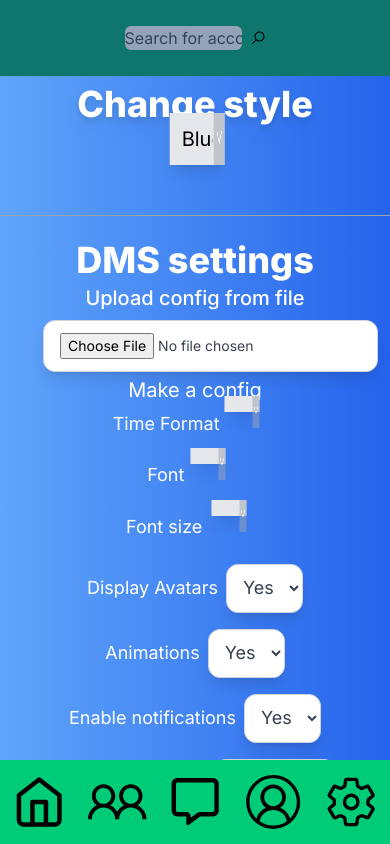
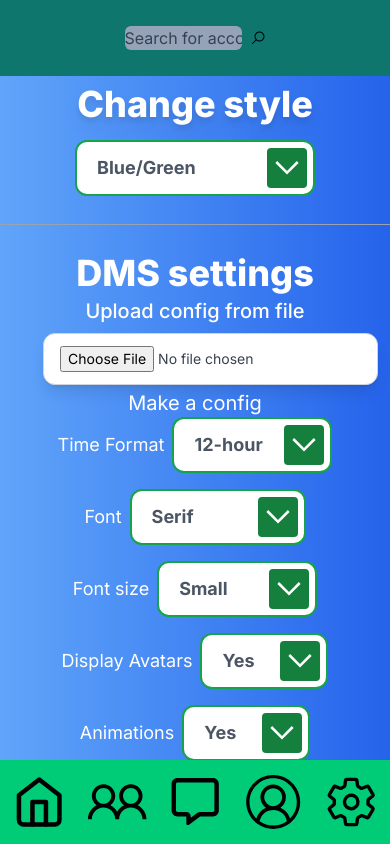
Before and after one commit to SqnkaBG/ChatApp, a Next.js app: page /settings in a window 390 px wide. Built offline with nearby package versions, Linux system fonts and the light colour scheme.

Commit message:
new selectbox design!!!!

```diff
--- a/app/settings/page.tsx
+++ b/app/settings/page.tsx
@@ -88,14 +88,14 @@ export default function Settings() {
                             Change style
                         </h1>
                         <form onSubmit={handleSubmit}>
-                            <div className="ml-[15%] flex justify-center pt-[4%]">
+                            <div className="mt-4 flex flex-row justify-center">
                                 <SelectBox
                                     value={selectValue}
-                                    className="w-[14vw] p-3 text-xl"
                                     onChange={(e) => {
                                         setStyle(e.target.value);
                                         setSelectValue(e.target.value);
                                     }}
+                                    className="h-14 w-60"
                                 >
                                     <option value="1">Blue/Green</option>
                                     <option value="2">Red/Black</option>
@@ -103,7 +103,7 @@ export default function Settings() {
                                     <option value="4">Orange/Yellow</option>
                                 </SelectBox>
                             </div>
-                            <hr className="my-6 border-gray-400" />
+                            <hr className="my-7 border-gray-400" />
 
                             <h1
                                 className={`${text} drop-shadow-lg" flex items-center justify-center text-4xl font-extrabold`}
@@ -130,110 +130,142 @@ export default function Settings() {
                                 Make a config
                             </h2>
                             <div className="flex flex-col items-center justify-center space-y-4">
-                                <div className="flex w-full items-center justify-center md:pl-[3%]">
+                                <div className="flex w-full flex-row items-center justify-center space-x-2">
                                     <label className={`${text} text-lg`}>
                                         {"Time Format"}
                                     </label>
-                                    <div className="ml-[5.8%] mt-[2%] justify-center">
                                     <SelectBox
-                                            onChange={undefined}
-                                            value={undefined}
-                                            className="h-[2vw] w-[9vw] p-2 text-base"
+                                        onChange={(e) => {
+                                            console.log(e.target.value);
+                                        }}
+                                        className="h-14 w-40"
+                                        value=""
                                     >
                                         <option>12-hour</option>
                                         <option>24-hour</option>
                                     </SelectBox>
                                 </div>
-                                </div>
-                                <div className="flex w-full flex-row justify-center md:pl-[7%]">
-                                    <label
-                                        className={`${text} mt-[0.2%] text-lg`}
-                                    >
+                                <div className="flex w-full flex-row items-center justify-center space-x-2 md:pl-[4%]">
+                                    <label className={`${text} text-lg`}>
                                         {"Font"}
                                     </label>
-                                    <div className="ml-[6%] mt-[1%] flex justify-center">
                                     <SelectBox
-                                            onChange={undefined}
-                                            value={undefined}
-                                            className="h-[2vw] w-[9vw] p-2 text-base"
+                                        onChange={(e) => {
+                                            console.log(e.target.value);
+                                        }}
+                                        className="h-14 w-44"
+                                        value=""
                                     >
                                         <option>Serif</option>
                                         <option>Sans-serif</option>
                                         <option>Arial</option>
                                     </SelectBox>
                                 </div>
-                                </div>
-                                <div className="flex w-full justify-center md:pl-[4%]">
-                                    <label
-                                        className={`${text} mt-[0.2%] text-lg`}
-                                    >
+                                <div className="flex w-full flex-row items-center justify-center space-x-2 md:pl-[4%]">
+                                    <label className={`${text} text-lg`}>
                                         {"Font size"}
                                     </label>
-                                    <div className="mt-[1%] flex justify-center pl-[6.8%]">
                                     <SelectBox
-                                            onChange={undefined}
-                                            value={undefined}
-                                            className="h-[2vw] w-[9vw] p-2 text-base"
+                                        onChange={(e) => {
+                                            console.log(e.target.value);
+                                        }}
+                                        className="h-14 w-40"
+                                        value=""
                                     >
                                         <option>Small</option>
                                         <option>Medium</option>
                                         <option>Large</option>
                                     </SelectBox>
                                 </div>
-                                </div>
                                 <div className="flex w-full flex-row items-center justify-center space-x-2">
                                     <label className={`${text} text-lg`}>
                                         {"Display Avatars"}
                                     </label>
-                                    <select className="rounded-xl border border-gray-300 bg-white p-3 text-lg text-gray-700 shadow-lg focus:outline-none focus:ring-2 focus:ring-blue-500">
+                                    <SelectBox
+                                        onChange={(e) => {
+                                            console.log(e.target.value);
+                                        }}
+                                        className="h-14 w-32"
+                                        value=""
+                                    >
                                         <option>Yes</option>
                                         <option>No</option>
-                                    </select>
+                                    </SelectBox>
                                 </div>
                                 <div className="flex w-full flex-row items-center justify-center space-x-2">
                                     <label className={`${text} text-lg`}>
                                         {"Animations"}
                                     </label>
-                                    <select className="rounded-xl border border-gray-300 bg-white p-3 text-lg text-gray-700 shadow-lg focus:outline-none focus:ring-2 focus:ring-blue-500">
+                                    <SelectBox
+                                        onChange={(e) => {
+                                            console.log(e.target.value);
+                                        }}
+                                        className="h-14 w-32"
+                                        value=""
+                                    >
                                         <option>Yes</option>
                                         <option>No</option>
-                                    </select>
+                                    </SelectBox>
                                 </div>
                                 <div className="flex w-full flex-row items-center justify-center space-x-2">
                                     <label className={`${text} text-lg`}>
                                         {"Enable notifications"}
                                     </label>
-                                    <select className="rounded-xl border border-gray-300 bg-white p-3 text-lg text-gray-700 shadow-lg focus:outline-none focus:ring-2 focus:ring-blue-500">
+                                    <SelectBox
+                                        onChange={(e) => {
+                                            console.log(e.target.value);
+                                        }}
+                                        className="h-14 w-32"
+                                        value=""
+                                    >
                                         <option>Yes</option>
                                         <option>No</option>
-                                    </select>
+                                    </SelectBox>
                                 </div>
                                 <div className="flex w-full flex-row items-center justify-center space-x-2">
                                     <label className={`${text} text-lg`}>
                                         {"Message Bubbles"}
                                     </label>
-                                    <select className="rounded-xl border border-gray-300 bg-white p-3 text-lg text-gray-700 shadow-lg focus:outline-none focus:ring-2 focus:ring-blue-500">
+                                    <SelectBox
+                                        onChange={(e) => {
+                                            console.log(e.target.value);
+                                        }}
+                                        className="h-14 w-40"
+                                        value=""
+                                    >
                                         <option>Rounded</option>
                                         <option>Square</option>
                                         <option>None</option>
-                                    </select>
+                                    </SelectBox>
                                 </div>
                                 <div className="flex w-full flex-row items-center justify-center space-x-2">
                                     <label className={`${text} text-lg`}>
                                         {"Message Bubble Color"}
                                     </label>
-                                    <select className="rounded-xl border border-gray-300 bg-white p-3 text-lg text-gray-700 shadow-lg focus:outline-none focus:ring-2 focus:ring-blue-500">
+                                    <SelectBox
+                                        onChange={(e) => {
+                                            console.log(e.target.value);
+                                        }}
+                                        className="h-14 w-48"
+                                        value=""
+                                    >
                                         <option>some colors</option>
-                                    </select>
+                                    </SelectBox>
                                 </div>
                                 <div className="flex w-full flex-row items-center justify-center space-x-2">
                                     <label className={`${text} text-lg`}>
                                         {"Enable custom chat background"}
                                     </label>
-                                    <select className="rounded-xl border border-gray-300 bg-white p-3 text-lg text-gray-700 shadow-lg focus:outline-none focus:ring-2 focus:ring-blue-500">
+                                    <SelectBox
+                                        onChange={(e) => {
+                                            console.log(e.target.value);
+                                        }}
+                                        className="h-14 w-32"
+                                        value=""
+                                    >
                                         <option>Yes</option>
                                         <option>No</option>
-                                    </select>
+                                    </SelectBox>
                                 </div>
                                 <Button />
                             </div>
--- a/components/selectbox.tsx
+++ b/components/selectbox.tsx
@@ -1,35 +1,43 @@
-import arrow from "@/components/white-down-arrow-png-2.png";
-import Image from "next/image";
 import React, { useEffect, useState } from "react";
 
 const SelectBox = ({
-    value = undefined,
-    onChange = undefined,
+    value,
+    onChange,
     className,
     children,
 }: {
-    value: string | undefined;
-    onChange: React.ChangeEventHandler<HTMLSelectElement> | undefined;
+    value: string;
+    onChange: React.ChangeEventHandler<HTMLSelectElement>;
     className: string;
     children: React.ReactNode;
 }) => {
     const [storedData, setStoredData] = useState("1");
     const [boxStyle, setBoxStyle] = useState<string>("");
     const [boxboxStyle, setBoxBoxStyle] = useState<string>("");
+    const [bg, setBg] = useState<string>("");
+    const [text, setText] = useState<string>("");
 
     const setColors = () => {
         if (storedData === "2") {
-            setBoxStyle("bg-gray-800 text-white");
-            setBoxBoxStyle("bg-gray-600");
+            setBoxStyle("border-red-800");
+            setBoxBoxStyle("bg-red-700");
+            setBg("bg-gray-700");
+            setText("text-gray-200");
         } else if (storedData === "3") {
-            setBoxStyle("bg-gray-200 text-black");
-            setBoxBoxStyle("bg-gray-400");
+            setBoxStyle("border-purple-700");
+            setBoxBoxStyle("bg-purple-700");
+            setBg("bg-white");
+            setText("text-gray-600");
         } else if (storedData === "4") {
-            setBoxStyle("bg-gray-800 text-white");
-            setBoxBoxStyle("bg-gray-600");
+            setBoxStyle("border-orange-800");
+            setBoxBoxStyle("bg-orange-700");
+            setBg("bg-gray-700");
+            setText("text-gray-200");
         } else {
-            setBoxStyle("bg-gray-200  text-black");
-            setBoxBoxStyle("bg-gray-400");
+            setBoxStyle("border-green-600");
+            setBoxBoxStyle("bg-green-700");
+            setBg("bg-white");
+            setText("text-gray-600");
         }
     };
     useEffect(() => {
@@ -49,25 +57,51 @@ const SelectBox = ({
     }, [storedData, setStoredData]);
 
     return (
-        <div className="-translate-x-1/2 -translate-y-1/2">
+        <div>
+            <div className="relative inline-flex self-center">
+                <svg
+                    className={`${boxboxStyle} pointer-events-none absolute right-0 top-0 m-2 rounded p-2 text-white`}
+                    xmlns="http://www.w3.org/2000/svg"
+                    xmlnsXlink="http://www.w3.org/1999/xlink"
+                    width="40px"
+                    height="40px"
+                    viewBox="0 0 38 22"
+                    version="1.1"
+                >
+                    <g
+                        id="ZahnhelferDE—Design"
+                        stroke="none"
+                        strokeWidth="1"
+                        fill="none"
+                        fillRule="evenodd"
+                    >
+                        <g
+                            id="ZahnhelferDE–Icon&amp;Asset-Download"
+                            transform="translate(-539.000000, -199.000000)"
+                            fill="#ffffff"
+                            fillRule="nonzero"
+                        >
+                            {/*arrow */}
+                            <g
+                                id="Icon-/-ArrowRight-Copy-2"
+                                transform="translate(538.000000, 183.521208)"
+                            >
+                                <polygon
+                                    id="Path-Copy"
+                                    transform="translate(20.000000, 18.384776) rotate(135.000000) translate(-20.000000, -18.384776) "
+                                    points="33 5.38477631 33 31.3847763 29 31.3847763 28.999 9.38379168 7 9.38477631 7 5.38477631"
+                                />
+                            </g>
+                        </g>
+                    </g>
+                </svg>
                 <select
                     value={value}
                     onChange={onChange}
-                className={`${className} ${boxStyle} appearance-none border-none shadow-lg outline-none focus:outline-none`}
+                    className={`${className} ${boxStyle} ${bg} ${text} appearance-none rounded-xl border-2 pl-5 pr-10 text-lg font-bold hover:border-gray-200 focus:outline-none`}
                 >
                     {children}
                 </select>
-
-            <div
-                className={`${boxboxStyle} /10 hover:/20 pointer-events-none absolute right-0 top-0 flex h-full w-1/5 items-center justify-center text-3xl opacity-50 hover:opacity-60`}
-            >
-                <Image
-                    height={90}
-                    width={90}
-                    src={arrow.src}
-                    alt="arrow"
-                    className="size-[65%]"
-                />
             </div>
         </div>
     );
```
Also changed, not shown: app/test/page.tsx (+14 -1 lines), components/white-down-arrow-png-2.png (deleted). Lines whose indentation alone changed are shown as unchanged.
